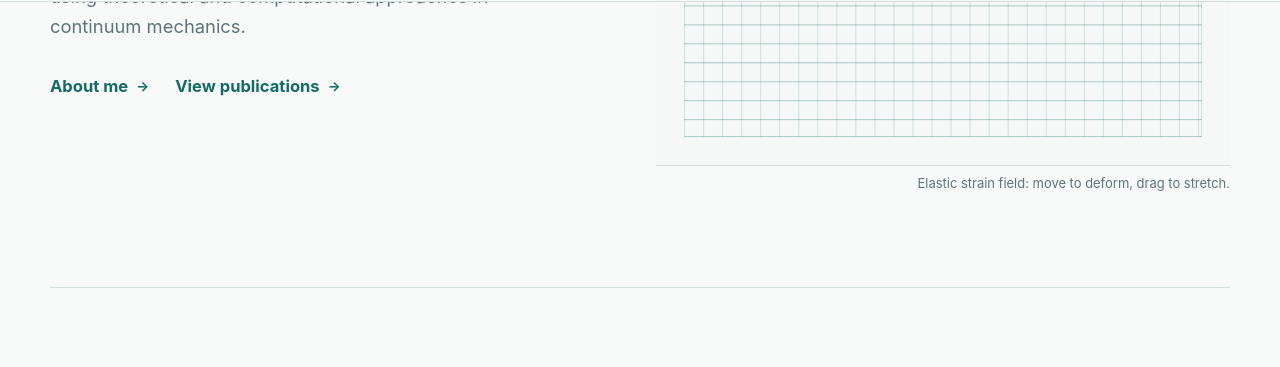
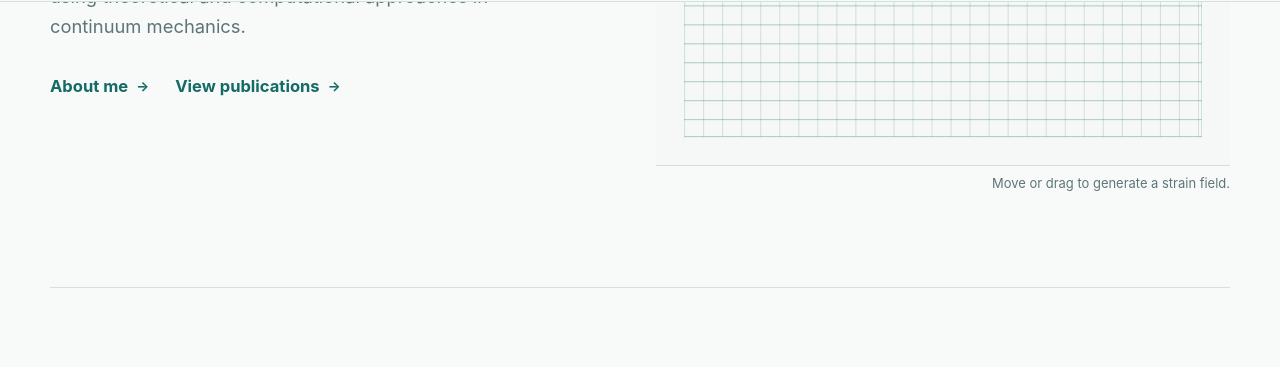
Before and after one commit to Iamzsh/Iamzsh.github.io, a Jekyll site: the page built from index.md, in a window 1280 px wide and 900 px high, scrolled down 381 px. Shown: the part 85-452 px from the top of the window. Built offline with Jekyll 4.4.1, drawn with Linux system fonts in a browser that asks for light colours.

Commit message:
Update canvas title and caption for clarity

```diff
--- a/index.md
+++ b/index.md
@@ -17,9 +17,9 @@ body_class: page-home
 
   <div class="elastic-field-panel">
     <div class="elastic-field" data-elastic-field>
-      <canvas aria-label="Interactive elastic strain field. Move the pointer to deform it, or click and drag to stretch it." title="Elastic strain field: move to deform, drag to stretch."></canvas>
+      <canvas aria-label="Interactive elastic strain field. Move the pointer to deform it, or click and drag to stretch it." title="Move or drag to generate a strain field."></canvas>
     </div>
-    <p class="elastic-field__caption">Elastic strain field: move to deform, drag to stretch.</p>
+    <p class="elastic-field__caption"> Move or drag to generate a strain field.</p>
   </div>
 </section>
 
```
